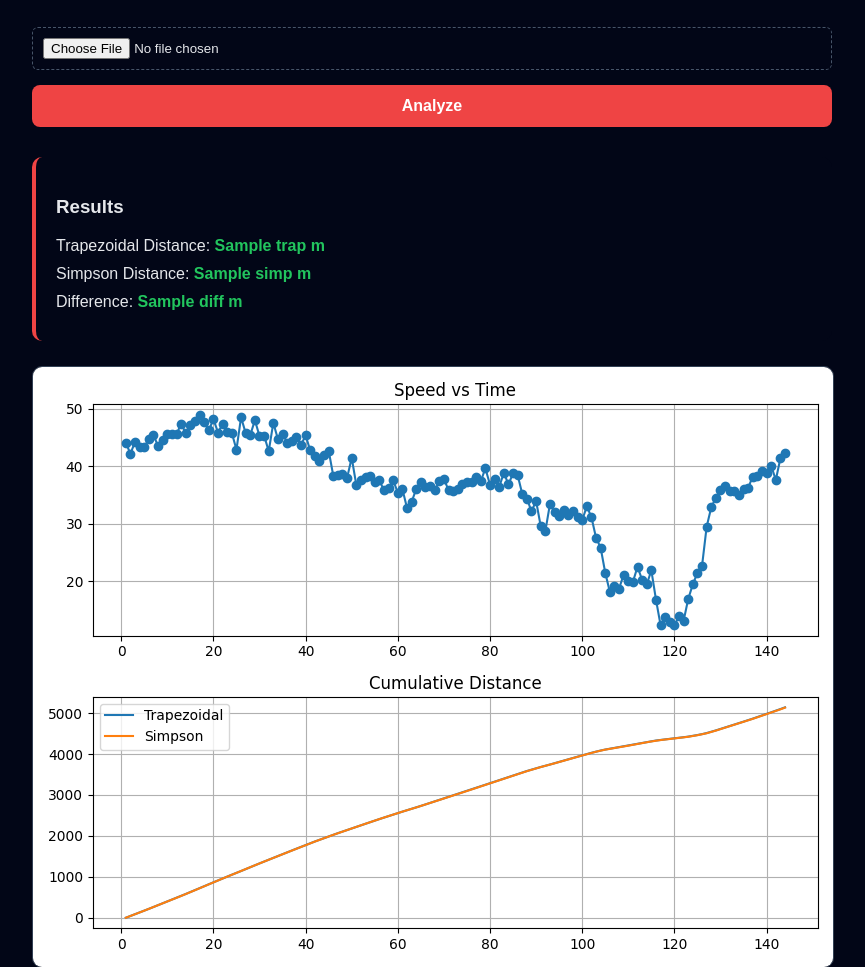
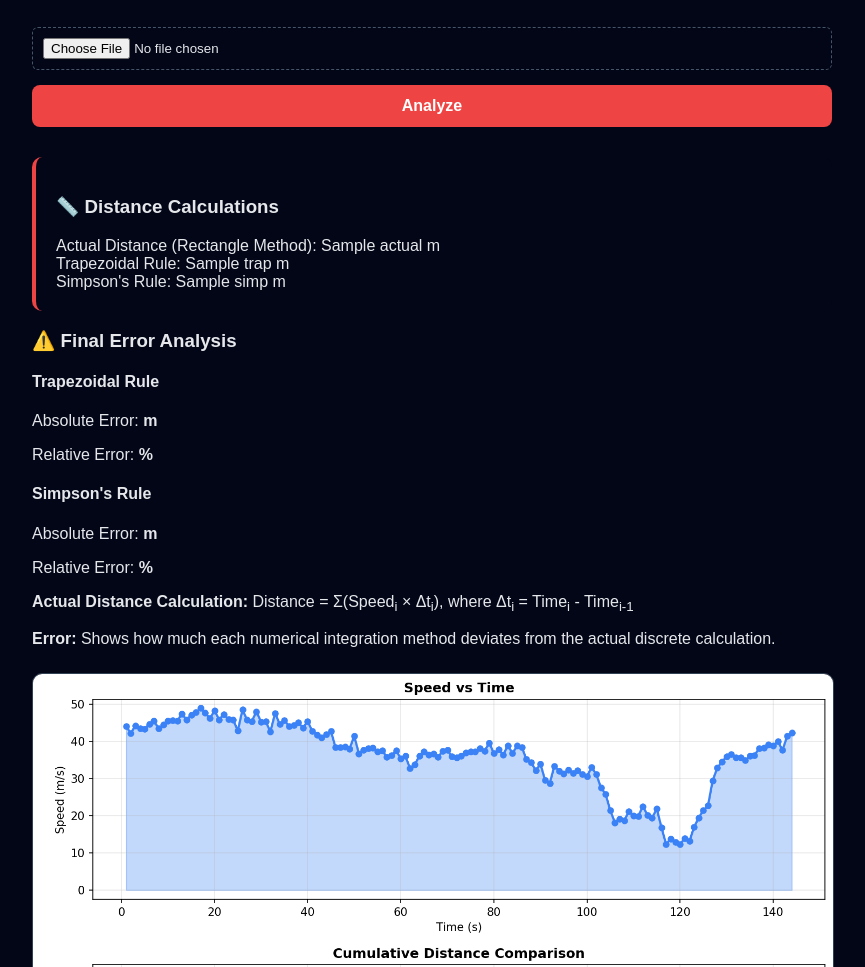
Before and after one commit to ami-nai/Vehicle-Distance-Tracker---Numerical-Integration, a Flask app: template app/templates/index.html in a window 1280 px wide. Shown: the part 162-1129 px from the top of the page, without its empty margins (208-1073 px from the left). Run offline with Flask 3, Linux system fonts and the light colour scheme; the template is opened without the code that fills it: most values are stand-ins (such as "Sample title", 1, 10 or a date in 2020).

Commit message:
added actual distance and errors

```diff
--- a/app/app.py
+++ b/app/app.py
@@ -25,22 +25,60 @@ def simpsons_rule(time, speed):
         cumulative[-1] = cumulative[-2] + (h/2)*(speed[-1] + speed[-2])
     return cumulative[-1], cumulative
 
-def plot_results(time, speed, dist_trap, dist_simp):
-    plt.figure(figsize=(8,6))
-    plt.subplot(2,1,1)
-    plt.plot(time, speed, marker='o')
-    plt.title("Speed vs Time")
-    plt.grid()
+def actual_distance(time, speed):
+    """
+    Calculate actual distance using rectangle method.
+    Distance_i = Speed_i × Δt_i
+    Total Distance = Σ(Speed_i × Δt_i)
+    """
+    cumulative = np.zeros(len(time))
 
-    plt.subplot(2,1,2)
-    plt.plot(time, dist_trap, label="Trapezoidal")
-    plt.plot(time, dist_simp, label="Simpson")
-    plt.title("Cumulative Distance")
+    for i in range(1, len(time)):
+        delta_t = time[i] - time[i-1]
+        # Distance for this interval = Speed × Δt
+        distance_segment = speed[i] * delta_t
+        cumulative[i] = cumulative[i-1] + distance_segment
+
+    return cumulative[-1], cumulative
+
+def plot_results(time, speed, dist_actual, dist_trap, dist_simp):
+    fig = plt.figure(figsize=(10, 10))
+
+    # Speed vs Time
+    plt.subplot(3, 1, 1)
+    plt.plot(time, speed, marker='o', color='#3b82f6', linewidth=2, markersize=5)
+    plt.fill_between(time, speed, alpha=0.3, color='#3b82f6')
+    plt.title("Speed vs Time", fontsize=12, fontweight='bold')
+    plt.xlabel("Time (s)")
+    plt.ylabel("Speed (m/s)")
+    plt.grid(alpha=0.3)
+
+    # Cumulative Distance Comparison
+    plt.subplot(3, 1, 2)
+    plt.plot(time, dist_actual, label="Actual (Rectangle Method)", linewidth=3, color='#000000', linestyle='-', alpha=0.7)
+    plt.plot(time, dist_trap, label="Trapezoidal Rule", marker='s', linewidth=2, color='#ef4444', markersize=4)
+    plt.plot(time, dist_simp, label="Simpson's Rule", marker='^', linewidth=2, color='#22c55e', markersize=4)
+    plt.title("Cumulative Distance Comparison", fontsize=12, fontweight='bold')
+    plt.xlabel("Time (s)")
+    plt.ylabel("Distance (m)")
     plt.legend()
-    plt.grid()
+    plt.grid(alpha=0.3)
+
+    # Error Analysis
+    plt.subplot(3, 1, 3)
+    error_trap = np.abs(dist_actual - dist_trap)
+    error_simp = np.abs(dist_actual - dist_simp)
+
+    plt.plot(time, error_trap, label="Trapezoidal Error", marker='s', linewidth=2, color='#ef4444', markersize=4)
+    plt.plot(time, error_simp, label="Simpson's Error", marker='^', linewidth=2, color='#22c55e', markersize=4)
+    plt.title("Absolute Error vs Actual Distance", fontsize=12, fontweight='bold')
+    plt.xlabel("Time (s)")
+    plt.ylabel("Absolute Error (m)")
+    plt.legend()
+    plt.grid(alpha=0.3)
 
     plt.tight_layout()
-    plt.savefig("static/result.png")
+    plt.savefig("static/result.png", dpi=150, bbox_inches='tight')
     plt.close()
 
 @app.route("/", methods=["GET", "POST"])
@@ -53,15 +91,29 @@ def index():
         time = df["Time (s)"].values
         speed = df["Speed (m/s)"].values
 
+        # Calculate actual distance using rectangle method
+        actual_total, actual_dist = actual_distance(time, speed)
+
+        # Calculate distances using numerical methods
         trap_total, trap_dist = trapezoidal_rule(time, speed)
         simp_total, simp_dist = simpsons_rule(time, speed)
 
-        plot_results(time, speed, trap_dist, simp_dist)
+        # Calculate final errors
+        trap_error = abs(actual_total - trap_total)
+        simp_error = abs(actual_total - simp_total)
+        trap_rel_error = (trap_error / actual_total) * 100 if actual_total != 0 else 0
+        simp_rel_error = (simp_error / actual_total) * 100 if actual_total != 0 else 0
+
+        plot_results(time, speed, actual_dist, trap_dist, simp_dist)
 
         result = {
-            "trap": round(trap_total, 2),
-            "simp": round(simp_total, 2),
-            "diff": round(abs(trap_total - simp_total), 2)
+            "actual": round(actual_total, 4),
+            "trap": round(trap_total, 4),
+            "simp": round(simp_total, 4),
+            "trap_error": round(trap_error, 4),
+            "simp_error": round(simp_error, 4),
+            "trap_rel_error": round(trap_rel_error, 4),
+            "simp_rel_error": round(simp_rel_error, 4)
         }
 
     return render_template("index.html", result=result)
--- a/app/templates/index.html
+++ b/app/templates/index.html
@@ -17,13 +17,44 @@
 
 {% if result %}
 <div class="results">
-    <h3>Results</h3>
-    <p>Trapezoidal Distance: <b>{{ result.trap }} m</b></p>
-    <p>Simpson Distance: <b>{{ result.simp }} m</b></p>
-    <p>Difference: <b>{{ result.diff }} m</b></p>
+    <h3>📏 Distance Calculations</h3>
+    <div class="result-grid">
+        <div class="result-card actual">
+            <span class="label">Actual Distance (Rectangle Method):</span>
+            <span class="value">{{ result.actual }} m</span>
+        </div>
+        <div class="result-card trap">
+            <span class="label">Trapezoidal Rule:</span>
+            <span class="value">{{ result.trap }} m</span>
+        </div>
+        <div class="result-card simp">
+            <span class="label">Simpson's Rule:</span>
+            <span class="value">{{ result.simp }} m</span>
+        </div>
+    </div>
 </div>
 
-<img src="/static/result.png">
+<div class="error-section">
+    <h3>⚠️ Final Error Analysis</h3>
+    <div class="error-grid">
+        <div class="error-card trap-error">
+            <h4>Trapezoidal Rule</h4>
+            <p>Absolute Error: <b>{{ result.trap_error }} m</b></p>
+            <p>Relative Error: <b>{{ result.trap_rel_error }} %</b></p>
+        </div>
+        <div class="error-card simp-error">
+            <h4>Simpson's Rule</h4>
+            <p>Absolute Error: <b>{{ result.simp_error }} m</b></p>
+            <p>Relative Error: <b>{{ result.simp_rel_error }} %</b></p>
+        </div>
+    </div>
+    <div class="note">
+        <p><strong>Actual Distance Calculation:</strong> Distance = Σ(Speed<sub>i</sub> × Δt<sub>i</sub>), where Δt<sub>i</sub> = Time<sub>i</sub> - Time<sub>i-1</sub></p>
+        <p><strong>Error:</strong> Shows how much each numerical integration method deviates from the actual discrete calculation.</p>
+    </div>
+</div>
+
+<img src="/static/result.png?{{ range(1, 10000) | random }}">
 {% endif %}
 
 </div>
```
Also changed, not shown: app/static/result.png.
